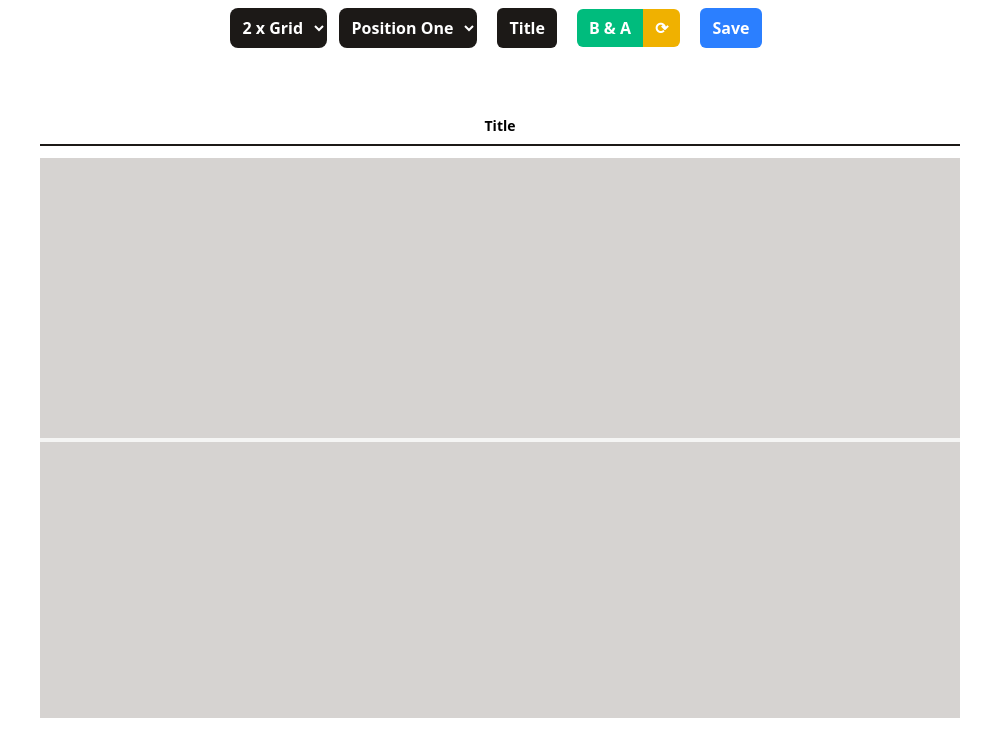
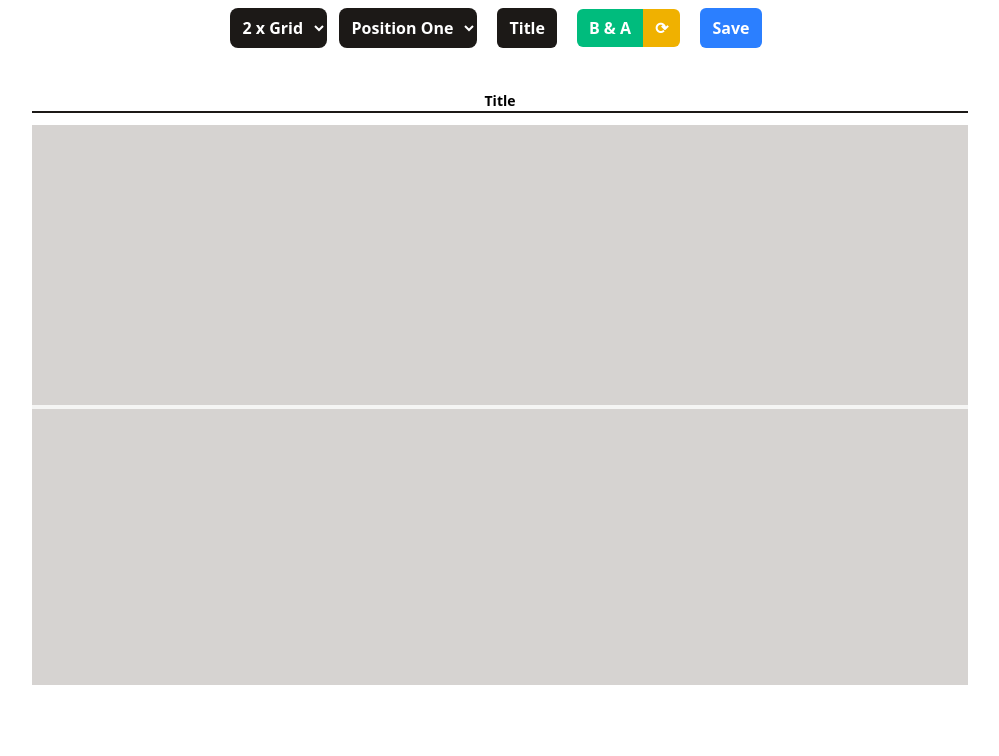
Before and after one commit to aung-myat76/activity-maker, a React (Vite) app: page / in a window 1280 px wide. Both pictures are taken after a click on the button "Title". Shown: the top 756 px of the page, without its empty margins (140-1139 px from the left). Built offline with nearby package versions, Linux system fonts and the light colour scheme.

Commit message:
change title height

```diff
--- a/src/components/Collage.jsx
+++ b/src/components/Collage.jsx
@@ -23,11 +23,11 @@ const Collage = ({ showTitle, addTags, reversedTags }) => {
         <div className="flex flex-col items-center justify-center gap-1 ">
             <div
                 id="collage"
-                className=" flex flex-col items-center justify-center w-[100vw] mx-auto p-5 bg-white md:w-[75vw]">
+                className=" flex flex-col items-center justify-center w-[100vw] mx-auto p-3 bg-white md:w-[75vw]">
                 <div className="w-full">
                     {showTitle ? (
                         <input
-                            className="my-3 text-center w-full border-b-2 font-bold text-sm border-stone-900 focus:outline-none p-2"
+                            className="mb-3 text-center w-full border-b-2 font-bold text-sm border-stone-900 focus:outline-none"
                             onChange={(e) => setTitle(e.target.value)}
                             value={title}
                         />
```
